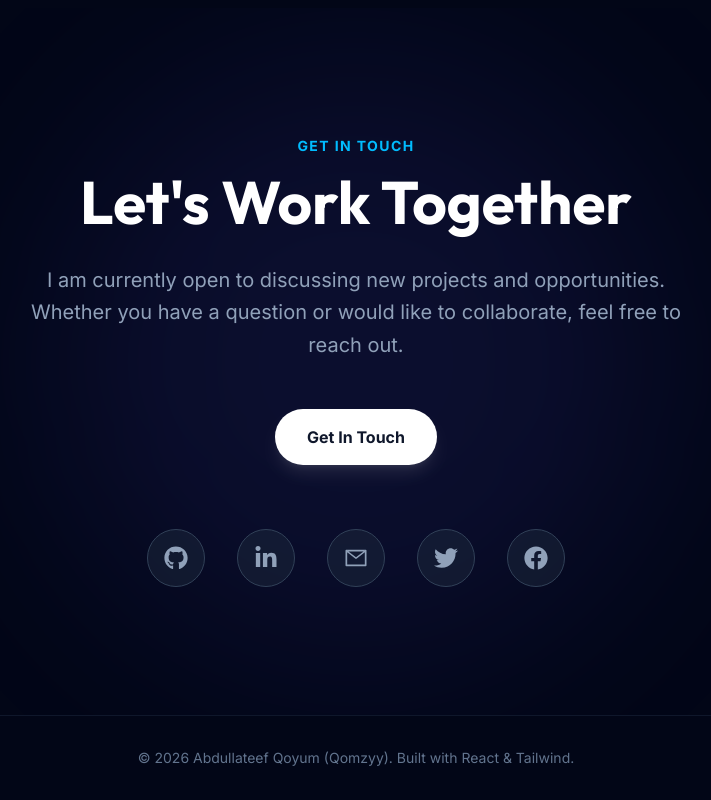
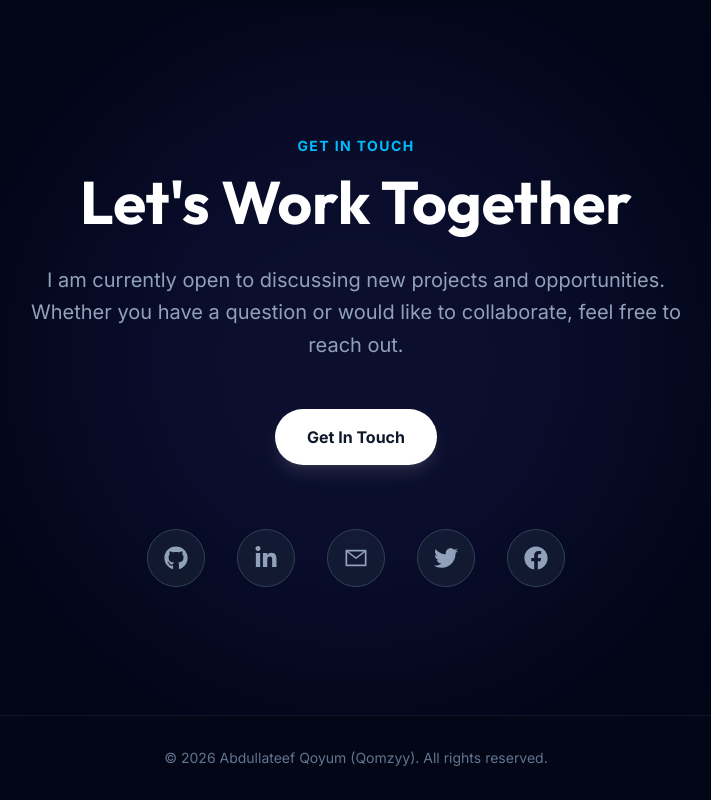
Before and after one commit to qomsycode/portfolio-v2, a React (Vite) app: page / in a window 1280 px wide. Shown: the part 3323-4123 px from the top of the page, without its empty margins (284-995 px from the left). Built offline with nearby package versions, Linux system fonts and the light colour scheme.

Commit message:
Simplify footer text

```diff
--- a/src/components/Footer.jsx
+++ b/src/components/Footer.jsx
@@ -3,7 +3,7 @@ import React from 'react';
 const Footer = () => {
     return (
         <div className='w-full py-8 text-center bg-[#020617] text-slate-500 border-t border-slate-900 text-sm'>
-            <p>&copy; {new Date().getFullYear()} Abdullateef Qoyum (Qomzyy). Built with React & Tailwind.</p>
+            <p>&copy; {new Date().getFullYear()} Abdullateef Qoyum (Qomzyy). All rights reserved.</p>
         </div>
     );
 };
```
